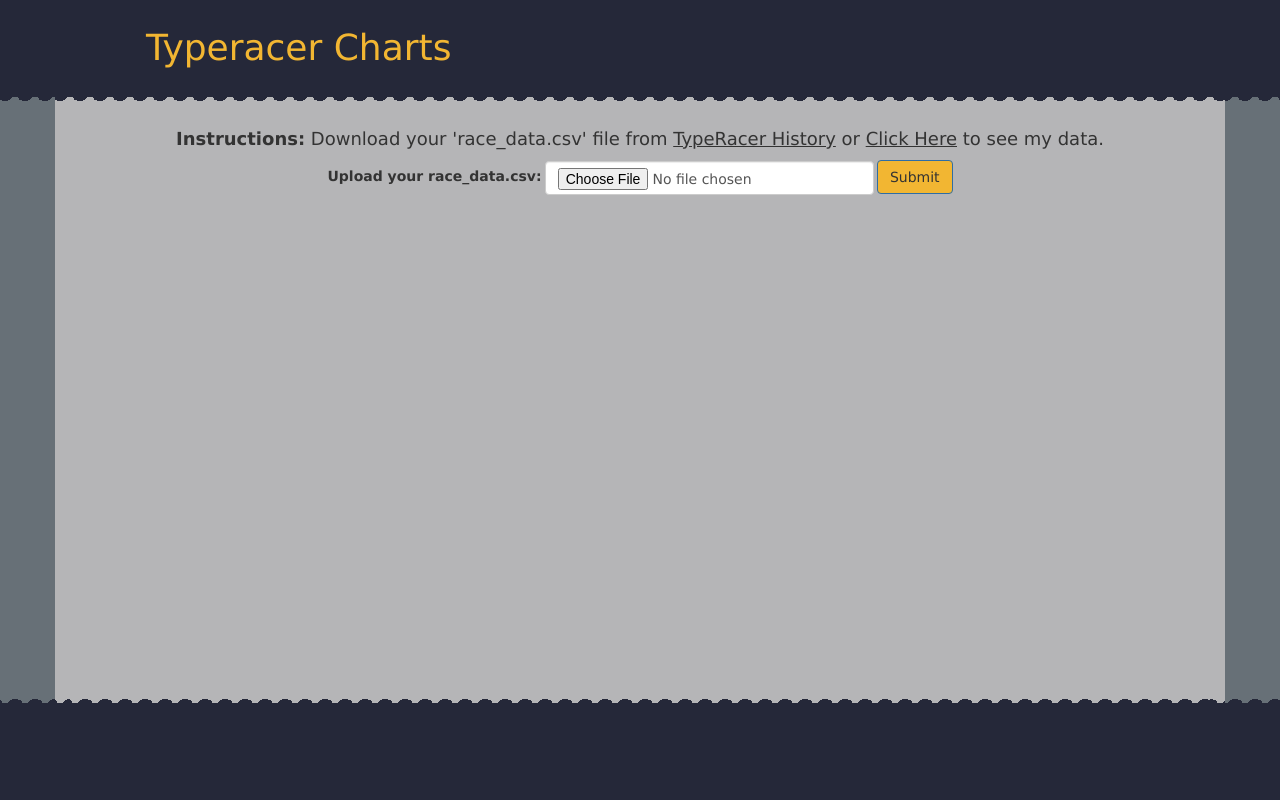
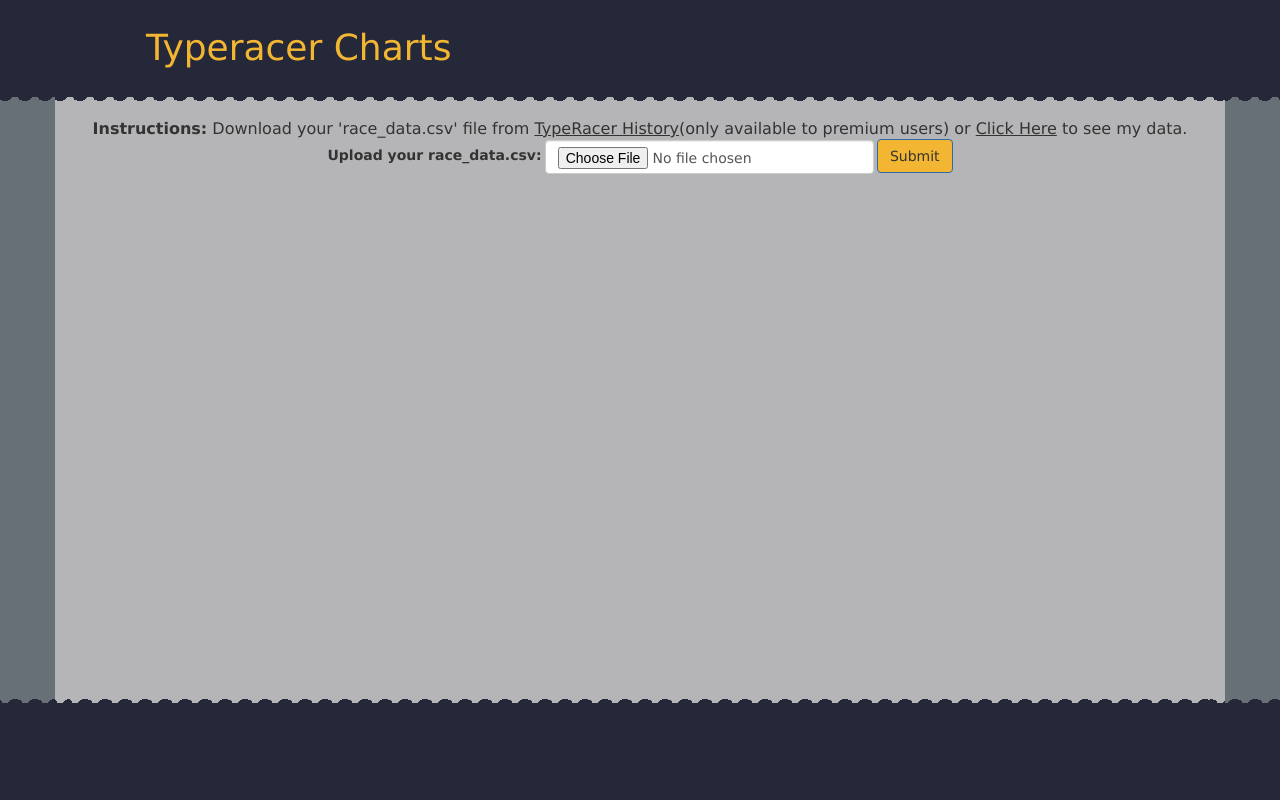
Before and after one commit to ahn94/typeracer-charts2, a Flask app: template templates/index.html in a window 1280 px wide. Run offline with Flask 2, Linux system fonts and the light colour scheme; the template is opened without the code that fills it, so the values that code supplies are empty; some libraries are stand-ins or nearby versions.

Commit message:
changed font size for instructions

```diff
--- a/static/styles.css
+++ b/static/styles.css
@@ -56,6 +56,10 @@ a {
     padding : 15px;
 }
 
+.instructions {
+    font-size: 16px;
+}
+
 #submit {
     background : #f2b632;
     color : rgb(51, 51, 51);
--- a/templates/index.html
+++ b/templates/index.html
@@ -6,7 +6,7 @@
 
 {% block main %}
 <div class="text-center">
-    <h4><b>Instructions:</b> Download your 'race_data.csv' file from <a href="http://data.typeracer.com/pit/race_history">TypeRacer History</a>        or <a href="#" onClick="return false;" id="sample">Click Here</a> to see my data.</h4>
+    <div class="instructions"><b>Instructions:</b> Download your 'race_data.csv' file from <a href="http://data.typeracer.com/pit/race_history">TypeRacer History</a>(only available to premium users)        or <a href="#" onClick="return false;" id="sample">Click Here</a> to see my data.</div>
     <form class="form-inline">
         <div class="form-group center-text">
             <label class="h5" for="files"><strong>Upload your race_data.csv:</strong></label>
```
